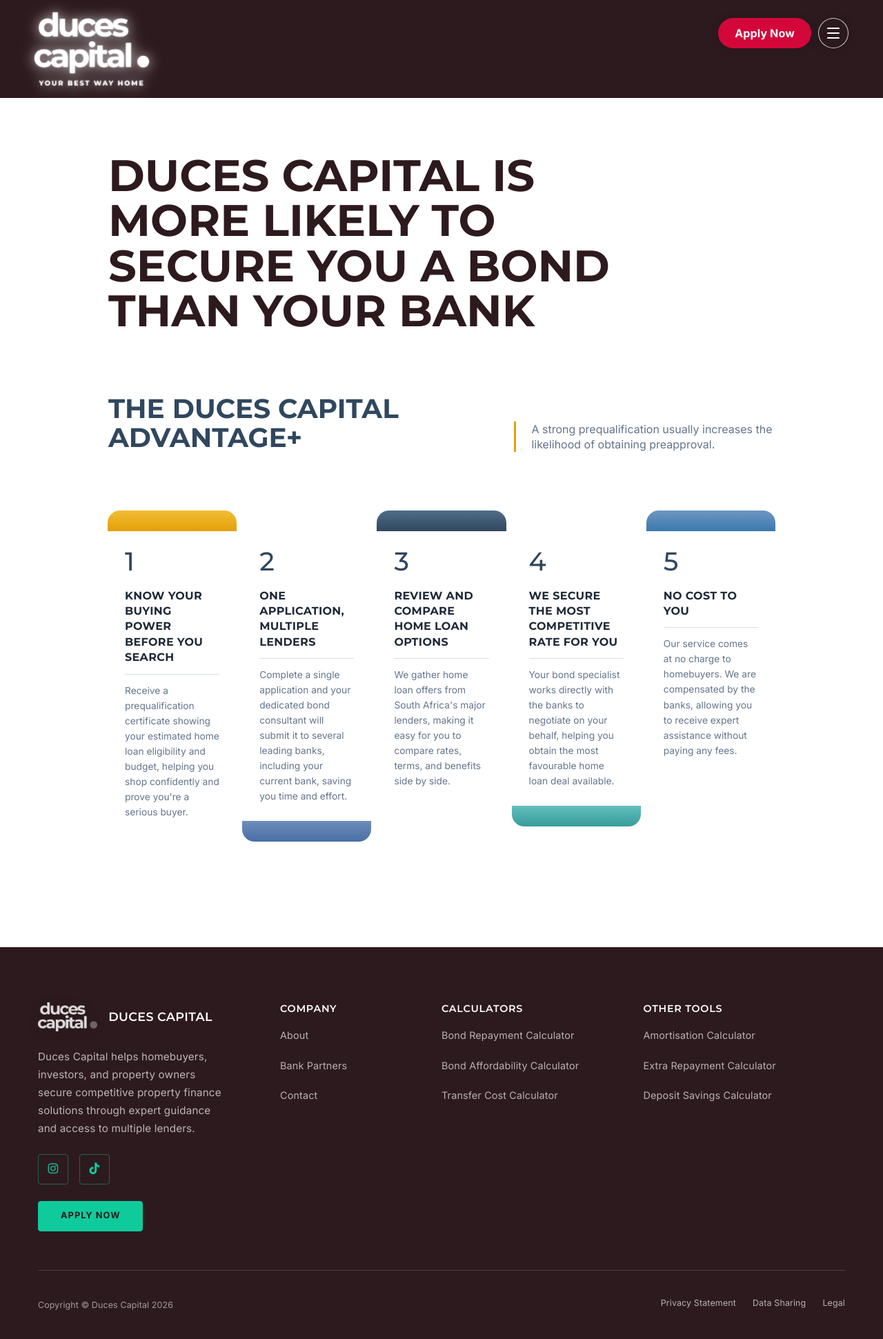
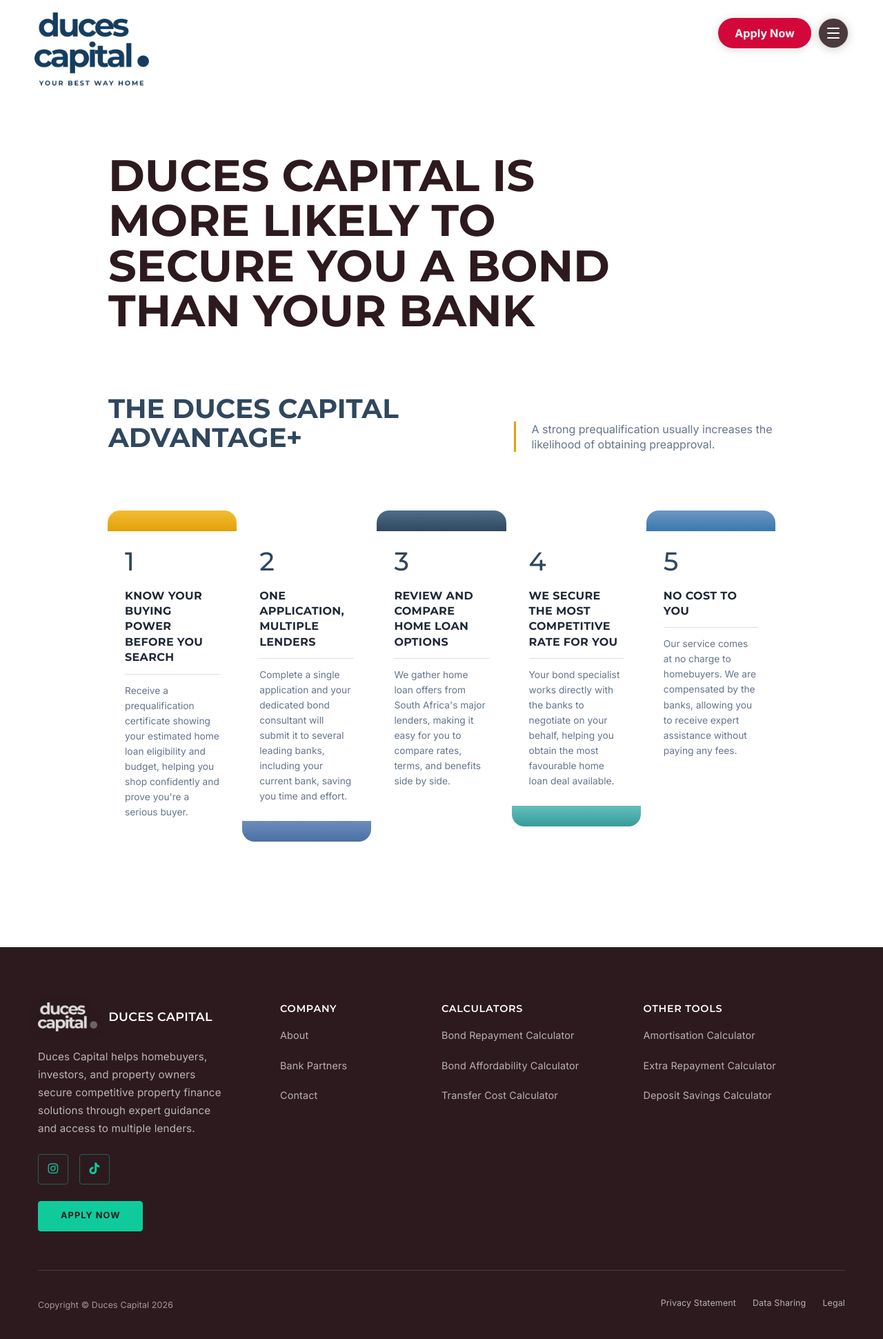
Before and after one commit to Intellify-Cloud/ev-ducscap_v2, a Jekyll site: the page built from why-duces.md, in a window 1280 px wide. Shown: the whole page at 69% size. Built offline with Jekyll 4.4.1, drawn with Linux system fonts in a browser that asks for light colours.

Commit message:
Use transparent navbar on Why Duces page

```diff
--- a/_includes/navbar.html
+++ b/_includes/navbar.html
@@ -1,8 +1,8 @@
 {% assign navbar_logo = '/assets/img/logo/duces-logo-stacked-red2.png' %}
-{% if page.url == '/about/' %}
+{% if page.url == '/about/' or page.url == '/why-duces/' %}
   {% assign navbar_logo = '/assets/img/logo/duces-logo-stacked-dark.png' %}
 {% endif %}
-<nav class="navbar{% if page.url == '/about/' %} navbar--transparent-light{% endif %}" id="mainNav" aria-label="Main navigation">
+<nav class="navbar{% if page.url == '/about/' or page.url == '/why-duces/' %} navbar--transparent-light{% endif %}" id="mainNav" aria-label="Main navigation">
   <div class="container">
     <a class="navbar-brand" href="{{ '/' | relative_url }}" aria-label="Duces Capital home">
       <img
```
